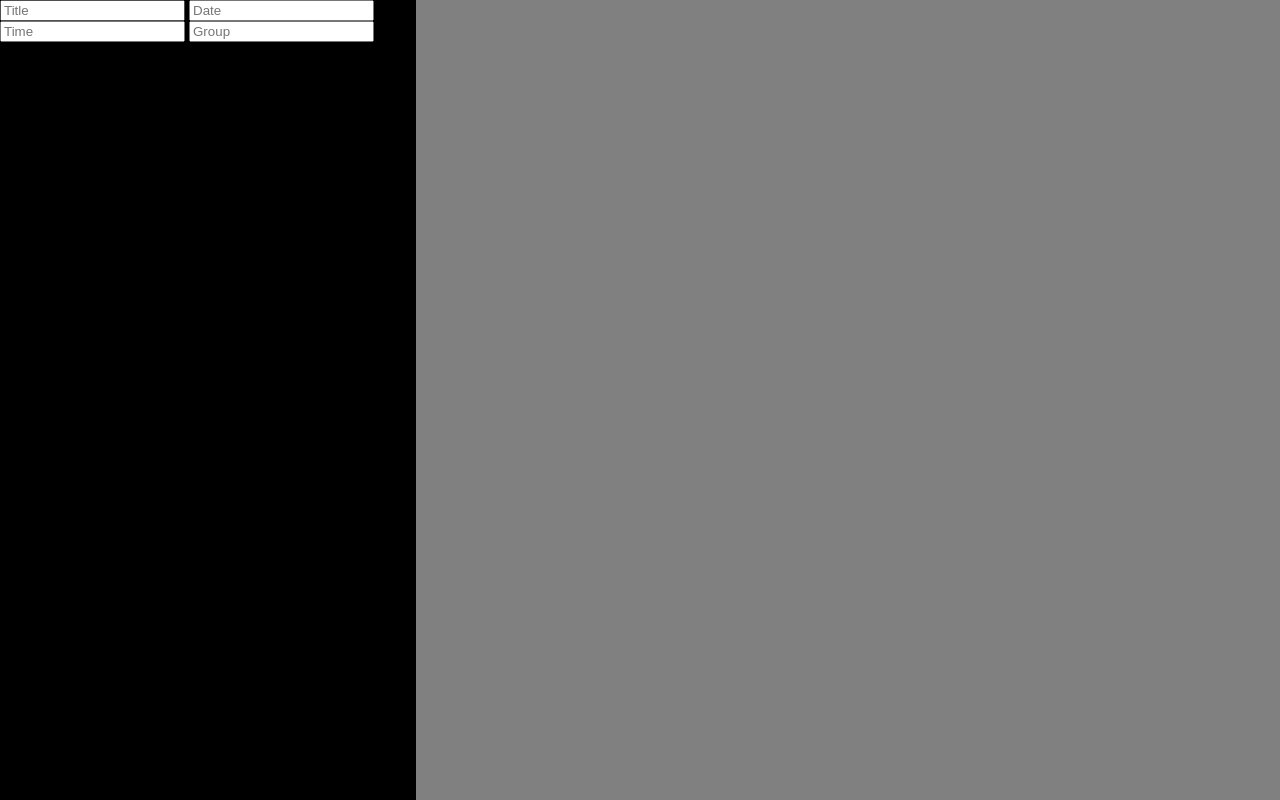
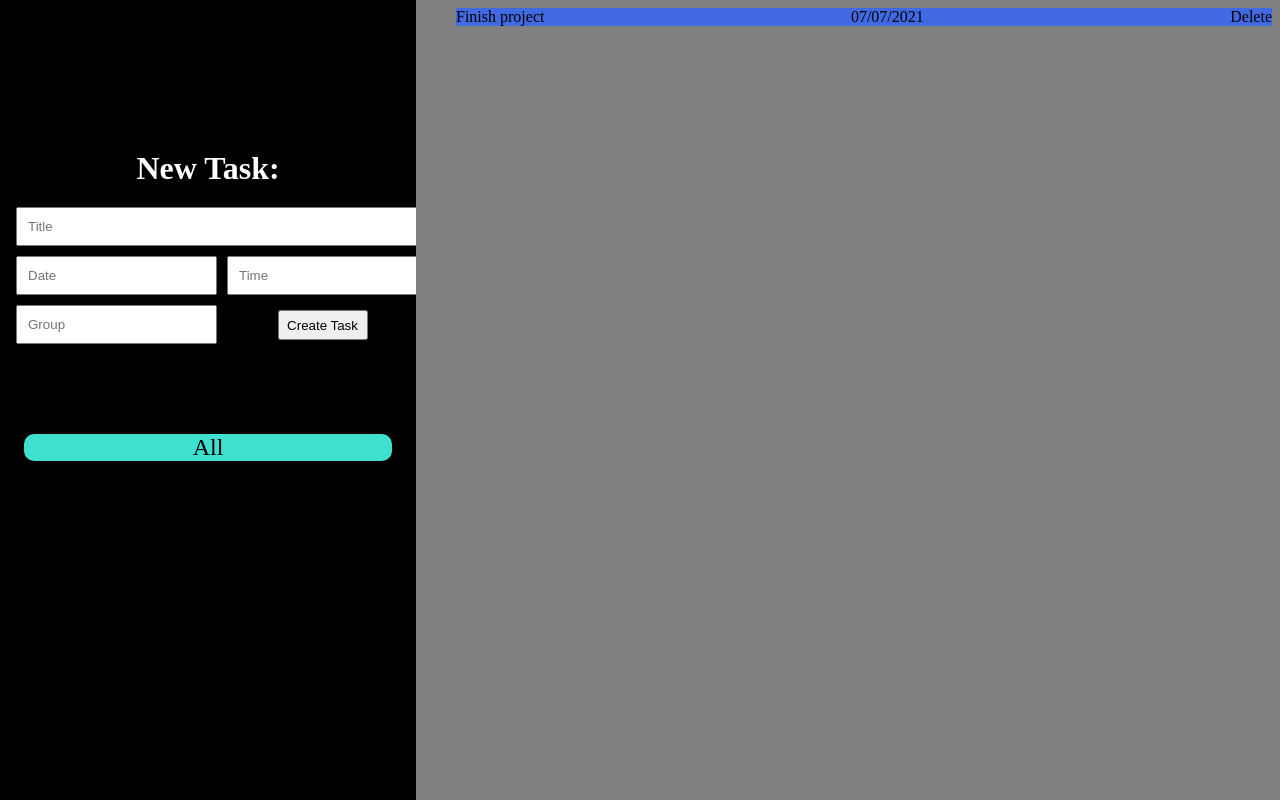
Before and after one commit to cmstiver/productivity-list, a website built with webpack: page dist/index.html in a window 1280 px wide. Built offline with nearby package versions, Linux system fonts and the light colour scheme.

Commit message:
sidenav styled

```diff
--- a/dist/index.html
+++ b/dist/index.html
@@ -9,17 +9,25 @@
 </head>
 <body>
     <div id="sidenav">
+        <h1 style="color: white;">New Task:</h1>
         <div id="createtask">
-            <input type="text" id="title-input" placeholder="Title">
-            <input type="text" id="date-input" placeholder="Date">
-            <input type="text" id="time-input" placeholder="Time">
-            <input type="text" id="group-input" placeholder="Group">
+            <input type="text" id="title-input" class="text-input" placeholder="Title">
+            <input type="text" id="date-input" class="text-input" placeholder="Date">
+            <input type="text" id="time-input" class="text-input" placeholder="Time">
+            <input type="text" id="group-input" class="text-input" placeholder="Group">
+            <button id="create-task">Create Task</button>
         </div>
         <div id="groups">
-            <div id="all">All</div>
+            <div id="all" class="group">All</div>
         </div>
     </div>
-    <div id="list"></div>
+    <div id="list">
+        <div class="task">
+            <div class="title">Finish project</div>
+            <div class="date">07/07/2021</div>
+            <div class="delete">Delete</div>
+        </div>
+    </div>
     <script src="main.js"></script>
 </body>
 </html>
--- a/dist/style.css
+++ b/dist/style.css
@@ -10,3 +10,52 @@ body {
     background-color: black;
     overflow-x: hidden;
 }
+#createtask {
+    display: grid;
+    grid-template-columns: auto auto;
+    padding-left: 1em;
+    padding-right: 1em;
+}
+.text-input {
+    padding: 10px;
+    margin-top: 10px;
+}
+#title-input {
+    grid-column: 1 / 3;
+}
+#time-input {
+    margin-left: 10px;
+}
+#create-task {
+    height: 30px;
+    width: 90px;
+    justify-self: center;
+    margin-top: 15px;
+}
+#groups {
+    margin-top: 90px;
+    text-align: center;
+    font-size: x-large;
+}
+.group {
+    background-color: turquoise;
+    margin-left: 1em;
+    margin-right: 1em;
+    border-radius: 10px;
+}
+h1 {
+    text-align: center;
+    margin-top: 150px;
+    margin-bottom: 10px;
+}
+#list {
+    background-color: rosybrown;
+    display: flex;
+    margin-left: 28em;
+}
+.task {
+    display: flex;
+    justify-content: space-between;
+    background-color: royalblue;
+    width: 100%;
+}
```
